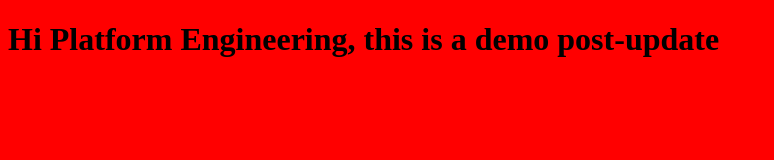
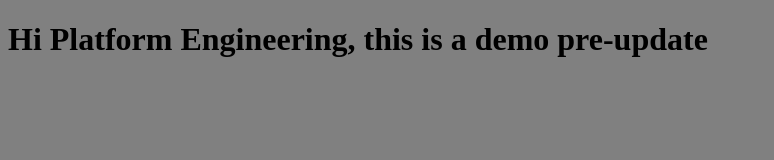
Before and after one commit to jsw1993/eng-flux-ci-demo, a plain HTML site: page static-content/index.html in a window 1280 px wide. Shown: the whole page, without its empty margins (0-774 px from the left). Drawn offline with Linux system fonts and the light colour scheme.

Commit message:
Revert back

```diff
--- a/static-content/index.html
+++ b/static-content/index.html
@@ -3,7 +3,7 @@
    <head>
       <title>Hello Platform Engineering!</title>
    </head>
-   <body style="background-color:red;">
-      <h1>Hi Platform Engineering, this is a demo post-update</h1>
+   <body style="background-color:grey;">
+      <h1>Hi Platform Engineering, this is a demo pre-update</h1>
    </body>
 </html>
```
